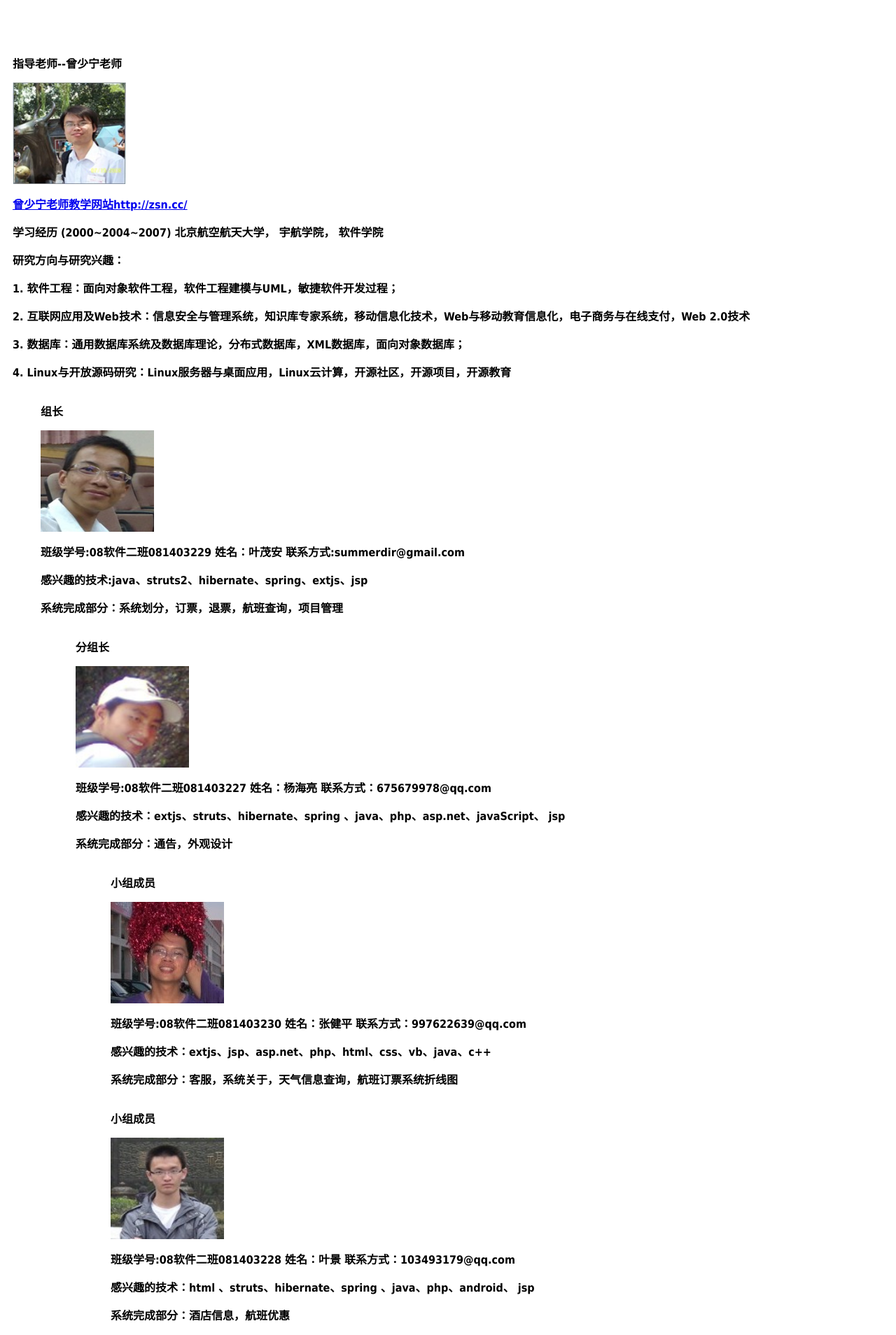
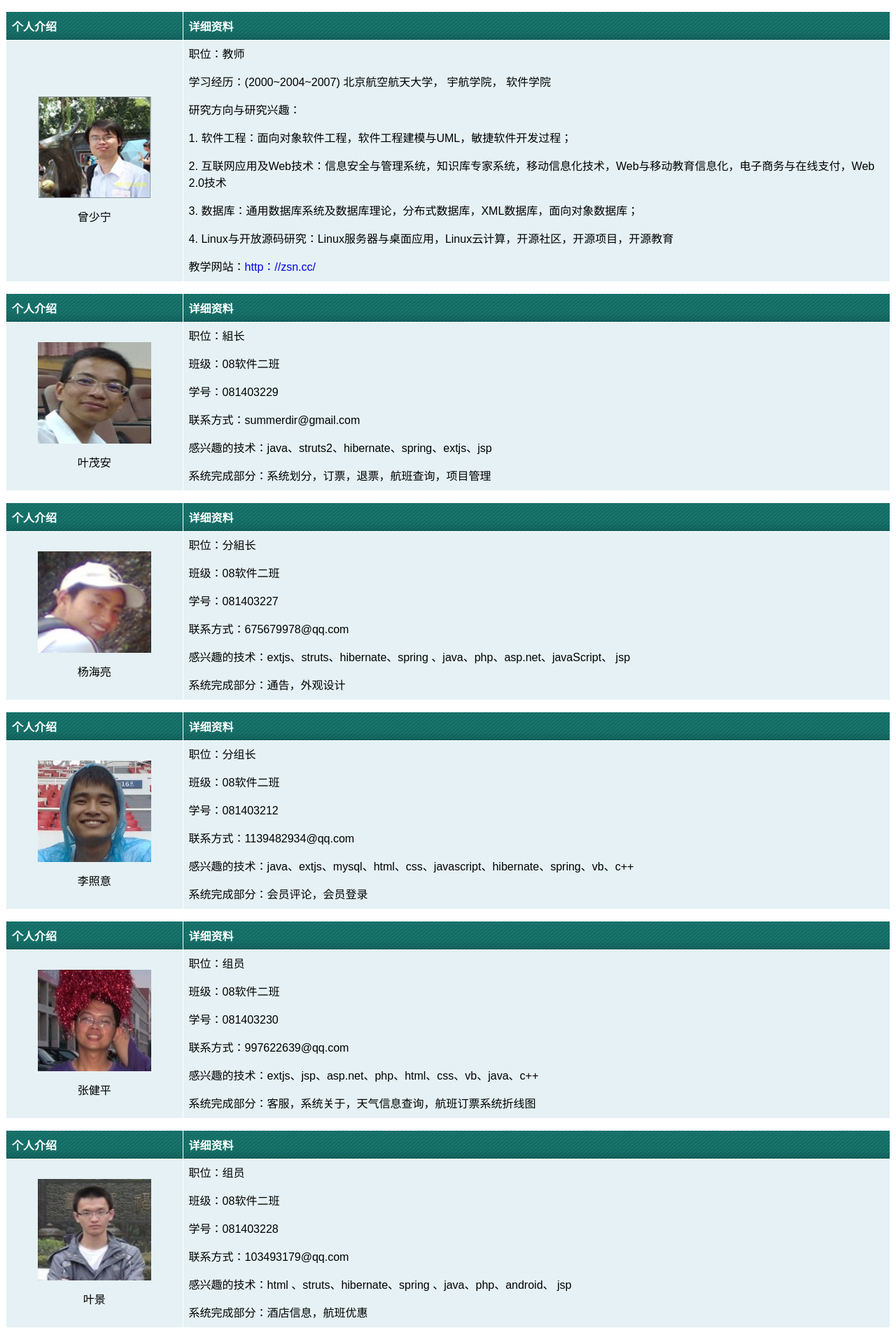
Before and after one commit to swyma/Airline, a PHP site: the page made by application/views/scripts/aboutus/index.phtml in a window 1280 px wide. Shown: the top 1908 px of the page at 70% size. Run offline with PHP 8.4, Linux system fonts and the light colour scheme; the template is opened without the code that fills it, so the values that code supplies are empty.

Commit message:
ZYF修改ZJP关于我们的界面

```diff
--- a/application/views/scripts/aboutus/index.phtml
+++ b/application/views/scripts/aboutus/index.phtml
@@ -1,116 +1,211 @@
-<!DOCTYPE html PUBLIC "-//W3C//DTD XHTML 1.0 Transitional//EN" "http://www.w3.org/TR/xhtml1/DTD/xhtml1-transitional.dtd">
-<html xmlns="http://www.w3.org/1999/xhtml">
-<meta http-equiv="Content-Type" content="text/html; charset=utf-8" />
-<link href="skin/css/ZJPaboutus.css" rel="stylesheet" type="text/css" />
 
-<div>
-<table width=100% border=0 cellpadding=0 cellspacing=0>
-  <tr height=30 >
-  <br />
-   <br />
-    <br />
-    <td width=100% style='font:bold 16px Tahoma,Verdana;padding-left:10px' >
-	    <p><a name="指导老师">指导老师--曾少宁老师</a></p>
+<link href="<?php
+echo $this->baseUrl() . '/skin/css/ZJPaboutus.css'?>"
+	rel="stylesheet" type="text/css" />
 
-        <p><img src="skin/image/ZJP01.jpg" alt="曾少宁老师" width="162" height="145" /></p>
-     <p><a href="http://zsn.cc/" target="_blank">曾少宁老师教学网站http://zsn.cc/</a></p>
-        <p>学习经历 (2000~2004~2007) 北京航空航天大学， 宇航学院， 软件学院</p>
-        <p> 研究方向与研究兴趣：</p>
+<table cellspacing="0" cellpadding="0">
+
+	<tr>
+		<th width="20%">个人介绍</th>
+		<th>详细资料</th>
+	</tr>
+	<tr>
+
+		<td>
+		<center>
+		<p><img src="skin/image/ZJP01.jpg" alt="曾少宁老师" width="162"
+			height="145" /></p>
+		<p>曾少宁</p>
+		</center>
+		</td>
+		<td>
+		<p>职位：教师</p>
+		<p>学习经历：(2000~2004~2007) 北京航空航天大学， 宇航学院， 软件学院</p>
+		<p>研究方向与研究兴趣：</p>
 		<p>1. 软件工程：面向对象软件工程，软件工程建模与UML，敏捷软件开发过程；</p>
-        <p>2. 互联网应用及Web技术：信息安全与管理系统，知识库专家系统，移动信息化技术，Web与移动教育信息化，电子商务与在线支付，Web 2.0技术</p>
+		<p>2. 互联网应用及Web技术：信息安全与管理系统，知识库专家系统，移动信息化技术，Web与移动教育信息化，电子商务与在线支付，Web
+		2.0技术</p>
 		<p>3. 数据库：通用数据库系统及数据库理论，分布式数据库，XML数据库，面向对象数据库；</p>
 		<p>4. Linux与开放源码研究：Linux服务器与桌面应用，Linux云计算，开源社区，开源项目，开源教育</p>
+		<p>教学网站：<a href="http：//zsn.cc/" target="_blank" style="">http：//zsn.cc/</a></p>
 		</td>
 	</tr>
 </table>
-<table width=100% border=0 cellpadding=0 cellspacing=0>
-  <tr height=30 >
-    <td width=100% style='font:bold 16px Tahoma,Verdana;padding-left:50px' >
-	    <p><a name="组长"> 组长</a></p>
+<table cellspacing="0" cellpadding="0">
+
+	<tr>
+		<th width="20%">个人介绍</th>
+		<th>详细资料</th>
+	</tr>
+	<tr>
+		<td>
+		<center>
 		<p><img src="skin/image/ZJP07.png" alt="叶茂安" width="162" height="145" /></p>
-        <p> 班级学号:08软件二班081403229   姓名：叶茂安  联系方式:summerdir@gmail.com</p>
-        <p>感兴趣的技术:java、struts2、hibernate、spring、extjs、jsp</p>
-        <p> 系统完成部分：系统划分，订票，退票，航班查询，项目管理</p>
+		<p>叶茂安</p>
+		</center>
+		</td>
+		<td>
+		<p>职位：組长</p>
+		<p>班级：08软件二班</p>
+		<p>学号：081403229</p>
+		<p>联系方式：summerdir@gmail.com</p>
+		<p>感兴趣的技术：java、struts2、hibernate、spring、extjs、jsp</p>
+		<p>系统完成部分：系统划分，订票，退票，航班查询，项目管理</p>
 		</td>
 	</tr>
 </table>
- <table width=100% border=0 cellpadding=0 cellspacing=0>
-  <tr height=30 >
-    <td width=100% style='font:bold 16px Tahoma,Verdana;padding-left:100px' >
-	    <p><a name="分组长"> 分组长</a></p>
+<table cellspacing="0" cellpadding="0">
+	<tr>
+		<th width="20%">个人介绍</th>
+		<th>详细资料</th>
+	</tr>
+	<tr>
+		<td>
+		<center>
 		<p><img src="skin/image/ZJP05.jpg" alt="杨海亮" width="162" height="145" /></p>
-        <p> 班级学号:08软件二班081403227   姓名：杨海亮  联系方式：675679978@qq.com</p>
-        <p>感兴趣的技术：extjs、struts、hibernate、spring 、java、php、asp.net、javaScript、 jsp</p>
-        <p> 系统完成部分：通告，外观设计</p>
+		<p>杨海亮</p>
+		</center>
+		</td>
+		<td>
+		<p>职位：分組长<p>
+		<p>班级：08软件二班</p>
+		<p>学号：081403227</p>
+		<p>联系方式：675679978@qq.com</p>
+		<p>感兴趣的技术：extjs、struts、hibernate、spring 、java、php、asp.net、javaScript、
+		jsp</p>
+		<p>系统完成部分：通告，外观设计</p>
 		</td>
 	</tr>
 </table>
-<table width=100% border=0 cellpadding=0 cellspacing=0>
-  <tr height=30 >
-    <td width=100% style='font:bold 16px Tahoma,Verdana;padding-left:150px' >
-	    <p><a name="成员介绍1"> 小组成员</a></p>
-        <p><img src="skin/image/ZJP04.jpg" alt="张健平" width="162" height="145" /></p>
-        <p> 班级学号:08软件二班081403230   姓名：张健平  联系方式：997622639@qq.com</p>
-        <p>感兴趣的技术：extjs、jsp、asp.net、php、html、css、vb、java、c++</p>
-        <p> 系统完成部分：客服，系统关于，天气信息查询，航班订票系统折线图</p>
+<table cellspacing="0" cellpadding="0">
+	<tr>
+		<th width="20%">个人介绍</th>
+		<th>详细资料</th>
+	</tr>
+	<tr>
+		<td>
+		<center>
+		<p><img src="skin/image/ZJP03.png" alt="李照意" width="162" height="145" /></p>
+		<p>李照意</p>
+		</center>
+		</td>
+		<td>
+		<p>职位：分组长<p>
+		<p>班级：08软件二班</p>
+		<p>学号：081403212</p>
+		<p>联系方式：1139482934@qq.com</p>
+		<p>感兴趣的技术：java、extjs、mysql、html、css、javascript、hibernate、spring、vb、c++</p>
+		<p>系统完成部分：会员评论，会员登录</p>
 		</td>
 	</tr>
 </table>
- <table width=100% border=0 cellpadding=0 cellspacing=0>
-  <tr height=30 >
-    <td width=100% style='font:bold 16px Tahoma,Verdana;padding-left:150px' >
-	    <p><a name="成员介绍2"> 小组成员</a></p>
-        <p><img src="skin/image/ZJP09.jpg" alt="叶景" width="162" height="145" /></p>
-        <p> 班级学号:08软件二班081403228   姓名：叶景  联系方式：103493179@qq.com</p>
-        <p>感兴趣的技术：html 、struts、hibernate、spring 、java、php、android、 jsp</p>
-        <p> 系统完成部分：酒店信息，航班优惠</p>
+<table cellspacing="0" cellpadding="0">
+	<tr>
+		<th width="20%">个人介绍</th>
+		<th>详细资料</th>
+	</tr>
+	<tr>
+		<td>
+		<center>
+		<p><img src="skin/image/ZJP04.jpg" alt="张健平" width="162" height="145" /></p>
+		<p>张健平</p>
+		</center>
+		</td>
+		<td>
+		<p>职位：组员<p>
+		<p>班级：08软件二班</p>
+		<p>学号：081403230</p>
+		<p>联系方式：997622639@qq.com</p>
+		<p>感兴趣的技术：extjs、jsp、asp.net、php、html、css、vb、java、c++</p>
+		<p>系统完成部分：客服，系统关于，天气信息查询，航班订票系统折线图</p>
 		</td>
 	</tr>
 </table>
- <table width=100% border=0 cellpadding=0 cellspacing=0>
-  <tr height=30 >
-    <td width=100% style='font:bold 16px Tahoma,Verdana;padding-left:100px' >
-	    <p><a name="分组长"> 分组长</a></p>
-        <p><img src="skin/image/ZJP03.png" alt="李照意" width="162" height="145" /></p>
-        <p> 班级学号:08软件二班081403212   姓名：李照意  联系方式：1139482934@qq.com</p>
-        <p>感兴趣的技术：java、extjs、mysql、html、css、javascript、hibernate、spring、vb、c++</p>
-        <p> 系统完成部分：会员评论，会员登录</p>
+<table cellspacing="0" cellpadding="0">
+	<tr>
+		<th width="20%">个人介绍</th>
+		<th>详细资料</th>
+	</tr>
+	<tr>
+		<td>
+		<center>
+		<p><img src="skin/image/ZJP09.jpg" alt="叶景" width="162" height="145" /></p>
+		<p>叶景</p>
+		</center>
+		</td>
+		<td>
+		<p>职位：组员<p>
+		<p>班级：08软件二班</p>
+		<p>学号：081403228</p>
+		<p>联系方式：103493179@qq.com</p>
+		<p>感兴趣的技术：html 、struts、hibernate、spring 、java、php、android、 jsp</p>
+		<p>系统完成部分：酒店信息，航班优惠</p>
 		</td>
 	</tr>
 </table>
- <table width=100% border=0 cellpadding=0 cellspacing=0>
-  <tr height=30 >
-    <td width=100% style='font:bold 16px Tahoma,Verdana;padding-left:150px' >
-	    <p><a name="成员介绍3"> 小组成员</a></p>
+<table cellspacing="0" cellpadding="0">
+	<tr>
+		<th width="20%">个人介绍</th>
+		<th>详细资料</th>
+	</tr>
+	<tr>
+		<td>
+		<center>
 		<p><img src="skin/image/ZJP08.jpg" alt="庄秋乃" width="162" height="145" /></p>
-        <p> 班级学号:08软件二班081403238   姓名：庄秋乃  联系方式： 928406931@qq.com</p>
+		<p>庄秋乃</p>
+		</center>
+		</td>
+		<td>
+		<p>职位：组员<p>
+		<p>班级：08软件二班</p>
+		<p>学号：081403238</p>
+		<p>联系方式：928406931@qq.com</p>
 		<p>感兴趣的技术：html 、struts、hibernate、spring 、java、php、android、 jsp</p>
-        <p> 系统完成部分：会员注册，会员信息维护，航空公司信息</p>
+		<p>系统完成部分：会员注册，会员信息维护，航空公司信息</p>
 		</td>
 	</tr>
 </table>
- <table width=100% border=0 cellpadding=0 cellspacing=0>
-  <tr height=30 >
-    <td width=100% style='font:bold 16px Tahoma,Verdana;padding-left:150px' >
-	    <p><a name="成员介绍4"> 小组成员</a></p>
+<table cellspacing="0" cellpadding="0">
+	<tr>
+		<th width="20%">个人介绍</th>
+		<th>详细资料</th>
+	</tr>
+	<tr>
+		<td>
+		<center>
 		<p><img src="skin/image/ZJP02.jpg" alt="周永丰" width="162" height="145" /></p>
-        <p> 班级学号:08软件二班081403236   姓名：周永丰  联系方式： 965141813@qq.com</p>
-        <p>感兴趣的技术:ExtJs,Jquery、Ext Core、JavaScript、Java、PHP、C++、VB、C#、Ruby</p>
-        <p> 系统完成部分：订票，退票，航班查询</p>
+		<p>周永丰</p>
+		</center>
+		</td>
+		<td>
+		<p>职位：组员<p>
+		<p>班级：08软件二班</p>
+		<p>学号：081403236</p>
+		<p>联系方式：965141813@qq.com</p>
+		<p>感兴趣的技术：ExtJs,Jquery、Ext Core、JavaScript、Java、PHP、C++、VB、C#、Ruby</p>
+		<p>系统完成部分：会员订单、航班查询</p>
 		</td>
 	</tr>
 </table>
-  <table width=100% border=0 cellpadding=0 cellspacing=0>
-  <tr height=30 >
-    <td width=100% style='font:bold 16px Tahoma,Verdana;padding-left:50px' >
-	    <p><a name="特别感谢"> 特别感谢</a></p>
+<table cellspacing="0" cellpadding="0">
+	<tr>
+		<th width="20%">个人介绍</th>
+		<th>详细资料</th>
+	</tr>
+	<tr>
+		<td>
+		<center>
 		<p><img src="skin/image/ZJP06.jpg" alt="卢伟灵" width="162" height="145" /></p>
-        <p> 班级学号:08软件二班081403218   姓名：卢伟灵  联系方式： weiling103@163.com</p>
-        <p>感兴趣的技术:vb,C,C++,C#,java,phython,asp.net,Andriod,Linux</p>
-        <br></br>
-        <br></br>
-        <br></br>
+		<p>卢伟灵</p>
+		</center>
+		</td>
+		<td>
+		<p>职位：特别嘉宾<p>
+		<p>班级：08软件二班</p>
+		<p>学号：081403218</p>
+		<p>联系方式：weiling103@163.com</p>
+		<p>感兴趣的技术：vb,C,C++,C#,java,phython,asp.net,Andriod,Linux</p>
+		<p>系统完成部分：会员订单、航班查询</p>
 		</td>
 	</tr>
 </table>
-</div>
--- a/public/skin/css/ZJPaboutus.css
+++ b/public/skin/css/ZJPaboutus.css
@@ -1,6 +1,12 @@
 @CHARSET "UTF-8";
 
-#content{
-font-family:Arial, Helvetica, sans-serif; font-size:14px; color: #660066;
-background:url(../image/ZJP10.jpg) repeat 0 0;
+table, td{
+	font:100% Arial, Helvetica, sans-serif;
 }
+table{width:100%;border-collapse:collapse;margin:1em 0;}
+th, td{text-align:left;padding:.5em;border:1px solid #fff;}
+th{background:#328aa4 url(../image/ZJPtr_back.gif) repeat-x;color:#fff;}
+td{background:#e5f1f4;height:auto;line-height:24px;}
+td a{
+	text-decoration:none;
+}
```
Also changed, not shown: public/skin/image/ZJPtr_back.gif (added). Lines whose indentation alone changed are shown as unchanged.
